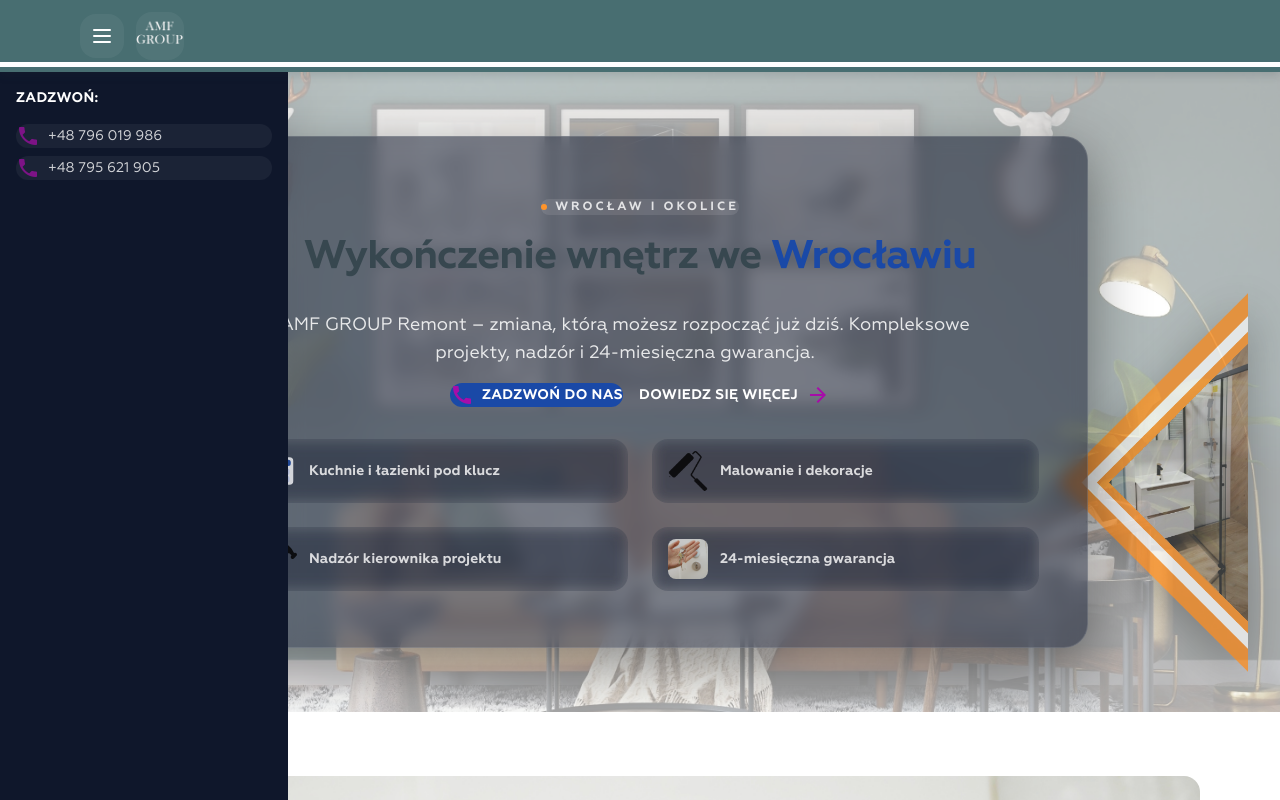
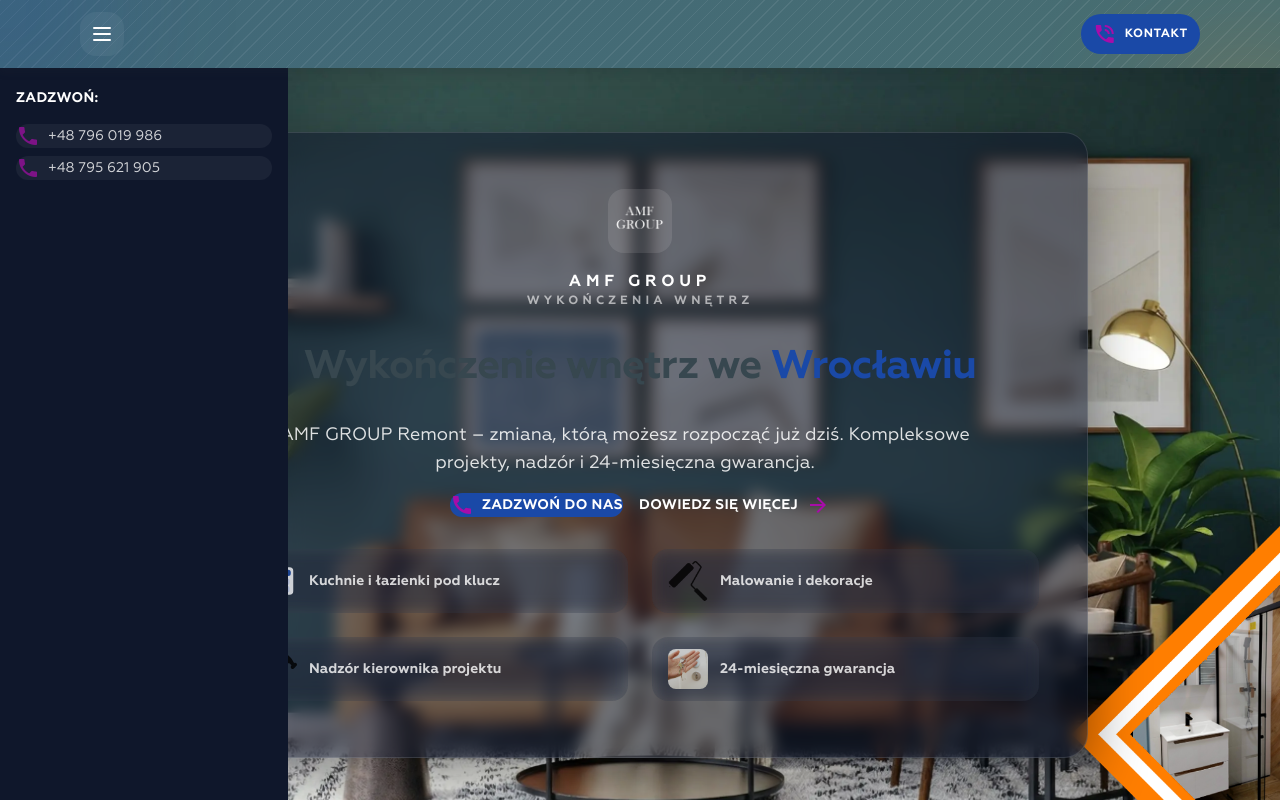
Before and after one commit to r-senchuk/amf-remont, a React (Vite) app: page / in a window 1280 px wide. Shown: the top 800 px of the page. Built offline with nearby package versions, Linux system fonts and the light colour scheme.

Commit message:
Header restiling

```diff
--- a/src/components/pages/HomePage/HomePage.jsx
+++ b/src/components/pages/HomePage/HomePage.jsx
@@ -40,22 +40,28 @@
   return (
     <div className="flex flex-col">
       {/* Hero Section */}
-      <section className="relative isolate overflow-hidden bg-gradient-to-br from-slate-900 via-slate-800 to-slate-900 text-white">
+      <section className="relative isolate bg-gradient-to-br from-slate-900 via-slate-800 to-slate-900 text-white">
         <div
-          className="absolute inset-0 opacity-35"
-          style={{ backgroundImage: 'url(/assets/backgrounds/backgr.jpg)', backgroundSize: 'cover', backgroundPosition: 'center' }}
+          className="absolute inset-0"
+          style={{ backgroundImage: 'url(/assets/backgrounds/backgr.webp)', backgroundSize: 'cover', backgroundPosition: 'center' }}
         />
-        <div className="absolute inset-0 bg-gradient-to-b from-black/30 via-black/40 to-slate-900/70" />
 
         <img src="/assets/images/kut2.png" alt="" className="hero-corner hero-corner--tl" aria-hidden="true" />
         <img src="/assets/images/kut1.png" alt="" className="hero-corner hero-corner--br" aria-hidden="true" />
 
         <div className="relative mx-auto flex max-w-6xl flex-col items-center px-4 py-16 text-center sm:px-6 md:py-24 lg:px-8">
           <div className="hero-card w-full max-w-4xl space-y-8">
-            <p className="inline-flex items-center gap-2 rounded-full bg-white/10 px-4 py-2 text-xs font-semibold uppercase tracking-[0.25em] text-white/80 shadow-card">
-              <span className="h-1.5 w-1.5 rounded-full bg-accent-orange animate-pulse" />
-              Wrocław i okolice
-            </p>
+            <div className="flex flex-col items-center gap-4 text-center">
+              <span className="flex h-16 w-16 items-center justify-center rounded-2xl bg-white/10">
+                <img src="/assets/logo/logo.svg" alt="AMF GROUP" className="h-12 w-auto" />
+              </span>
+              <div className="text-white">
+                <div className="text-base font-semibold uppercase tracking-[0.3em] sm:text-lg">AMF GROUP</div>
+                <div className="text-xs font-semibold uppercase tracking-[0.35em] text-white/60 sm:text-sm">
+                  Wykończenia wnętrz
+                </div>
+              </div>
+            </div>
             <h1 className="text-4xl font-extrabold leading-tight tracking-tight sm:text-5xl md:text-6xl">
               Wykończenie wnętrz we <span className="text-primary">Wrocławiu</span>
             </h1>
--- a/src/components/shared/Header/Header.jsx
+++ b/src/components/shared/Header/Header.jsx
@@ -46,9 +46,63 @@
 
   return (
     <>
-      <header className="sticky top-0 z-40 bg-slate-900/90 backdrop-blur-md border-b border-white/10">
-        <div className="mx-auto flex max-w-6xl items-center justify-between gap-4 px-4 py-3 sm:px-6 lg:px-8">
-          <div className="flex items-center gap-3">
+      <header
+        className="sticky top-0 z-40 border-b border-white/10 bg-slate-950/90 backdrop-blur-md relative"
+        style={{
+          backgroundImage:
+            'linear-gradient(120deg, rgba(26,73,167,0.16), rgba(15,23,42,0)), repeating-linear-gradient(135deg, rgba(255,255,255,0.08) 0 1px, transparent 1px 10px)'
+        }}
+      >
+        <div className="pointer-events-none absolute inset-0 overflow-hidden" aria-hidden="true">
+          <div className="absolute -left-24 -top-24 h-52 w-52 rounded-full bg-primary/20 blur-3xl" />
+          <div className="absolute -right-16 top-10 h-48 w-48 rounded-full bg-accent-orange/20 blur-3xl" />
+        </div>
+
+        <div className="hidden border-b border-white/10 lg:block">
+          <div className="mx-auto flex max-w-6xl items-center gap-6 px-6 py-2 text-[0.62rem] font-semibold uppercase tracking-[0.35em] text-white/60">
+            <div className="flex flex-1 items-center gap-3">
+              <span className="inline-flex items-center gap-2">
+                <span className="h-1.5 w-1.5 rounded-full bg-accent-orange" />
+                Remonty pod klucz
+              </span>
+              <span className="h-1 w-1 rounded-full bg-white/30" />
+              <span>Wrocław i okolice</span>
+            </div>
+
+            <nav className="flex flex-1 items-center justify-center gap-5 text-[0.62rem] font-semibold uppercase tracking-[0.35em] text-white/70">
+              {navLinks.map(({ href, label }) => (
+                <Link
+                  key={href}
+                  to={href}
+                  className="rounded-md px-2 py-1 transition hover:text-white"
+                >
+                  {label}
+                </Link>
+              ))}
+              <a
+                href="/contact"
+                onClick={handleContactClick}
+                className="rounded-full bg-primary px-3 py-1.5 text-[0.6rem] text-white shadow-card transition hover:shadow-card-hover"
+              >
+                Kontakt
+              </a>
+            </nav>
+
+            <div className="flex flex-1 items-center justify-end gap-3 text-white/70">
+              <i className="material-icons text-sm text-accent-orange">phone_in_talk</i>
+              <a href="tel:+48796019986" className="transition hover:text-white">
+                +48 796 019 986
+              </a>
+              <span className="text-white/30">•</span>
+              <a href="tel:+48795621905" className="transition hover:text-white">
+                +48 795 621 905
+              </a>
+            </div>
+          </div>
+        </div>
+
+        <div className="relative mx-auto flex max-w-6xl items-center justify-between gap-3 px-4 py-3 sm:px-6 lg:hidden">
+          <div className="flex min-w-0 items-center gap-3 lg:flex-1 lg:justify-start">
             <button
               type="button"
               className="inline-flex h-11 w-11 items-center justify-center rounded-xl border border-white/10 bg-white/5 text-white transition hover:border-white/30 hover:bg-white/10 lg:hidden"
@@ -66,56 +120,16 @@
                 <path strokeLinecap="round" strokeLinejoin="round" strokeWidth="2" d="M4 6h16M4 12h16M4 18h16" />
               </svg>
             </button>
-
-            <Link
-              to="/"
-              className="flex items-center gap-3 rounded-xl bg-white/5 px-3 py-2 text-white transition hover:bg-white/10"
-              title="AMF GROUP – wykończenie wnętrz pod klucz na terenie Wrocławia i okolic | Główna"
-            >
-              <img
-                src="/assets/logo/logo.svg"
-                alt="AMF GROUP – wykończenie wnętrz pod klucz na terenie Wrocławia i okolic."
-                className="h-12 w-auto"
-              />
-              <div className="hidden text-left text-xs font-semibold uppercase tracking-[0.18em] text-white/70 sm:block">
-                Wykończenia <br /> Wrocław
-              </div>
-            </Link>
           </div>
 
-          <nav className="hidden items-center gap-6 text-sm font-semibold uppercase tracking-wider text-white/70 lg:flex">
-            {navLinks.map(({ href, label }) => (
-              <Link
-                key={href}
-                to={href}
-                className="rounded-md px-2 py-1 transition hover:text-white"
-              >
-                {label}
-              </Link>
-            ))}
-            <a
-              href="/contact"
-              onClick={handleContactClick}
-              className="rounded-full bg-primary px-4 py-2 text-white shadow-card transition hover:shadow-card-hover"
-            >
-              Kontakt
-            </a>
-          </nav>
-
-          <div className="hidden items-center gap-4 text-sm font-medium text-white/80 sm:flex">
-            <div className="flex items-center gap-2 rounded-full bg-white/5 px-3 py-2">
-              <img src="/assets/icons/hummer.svg" alt="ремонт" className="h-7 w-auto opacity-70" />
-              <a href="tel:+48796019986" className="hover:text-white">
-                +48 796 019 986
-              </a>
-            </div>
-            <div className="flex items-center gap-2 rounded-full bg-white/5 px-3 py-2">
-              <img src="/assets/icons/painting.svg" alt="wykończenie" className="h-7 w-auto opacity-70" />
-              <a href="tel:+48795621905" className="hover:text-white">
-                +48 795 621 905
-              </a>
-            </div>
-          </div>
+          <button
+            type="button"
+            onClick={handleContactClick}
+            className="inline-flex items-center gap-2 rounded-full bg-primary px-3 py-2 text-xs font-semibold uppercase tracking-wider text-white shadow-card transition hover:shadow-card-hover"
+          >
+            <i className="material-icons text-base">phone_in_talk</i>
+            Kontakt
+          </button>
         </div>
       </header>
 
--- a/src/css/main.css
+++ b/src/css/main.css
@@ -26,20 +26,22 @@
 .hero-corner {
   position: absolute;
   z-index: 1;
-  width: 120px;
-  opacity: 0.65;
+  width: 140px;
+  opacity: 1;
   pointer-events: none;
-  filter: drop-shadow(0 12px 24px rgba(0, 0, 0, 0.45));
+  filter: drop-shadow(0 12px 24px rgba(0, 0, 0, 0.4));
 }
 
 .hero-corner--tl {
-  top: 24px;
-  left: 16px;
+  top: 0;
+  left: 0;
+  transform: translate(-8%, 12%);
 }
 
 .hero-corner--br {
-  right: 16px;
-  bottom: 24px;
+  right: 0;
+  bottom: 0;
+  transform: translate(8%, 40%);
 }
 
 @media (min-width: 640px) {
@@ -48,17 +50,15 @@
   }
 
   .hero-corner {
-    width: 150px;
+    width: 170px;
   }
 
   .hero-corner--tl {
-    top: 32px;
-    left: 24px;
+    transform: translate(-6%, 8%);
   }
 
   .hero-corner--br {
-    right: 24px;
-    bottom: 32px;
+    transform: translate(6%, 35%);
   }
 }
 
@@ -68,17 +68,15 @@
   }
 
   .hero-corner {
-    width: 190px;
+    width: 220px;
   }
 
   .hero-corner--tl {
-    top: 40px;
-    left: 32px;
+    transform: translate(-5%, 6%);
   }
 
   .hero-corner--br {
-    right: 32px;
-    bottom: 40px;
+    transform: translate(5%, 30%);
   }
 }
 body {
```
Also changed, not shown: public/assets/backgrounds/backgr.webp (added).
